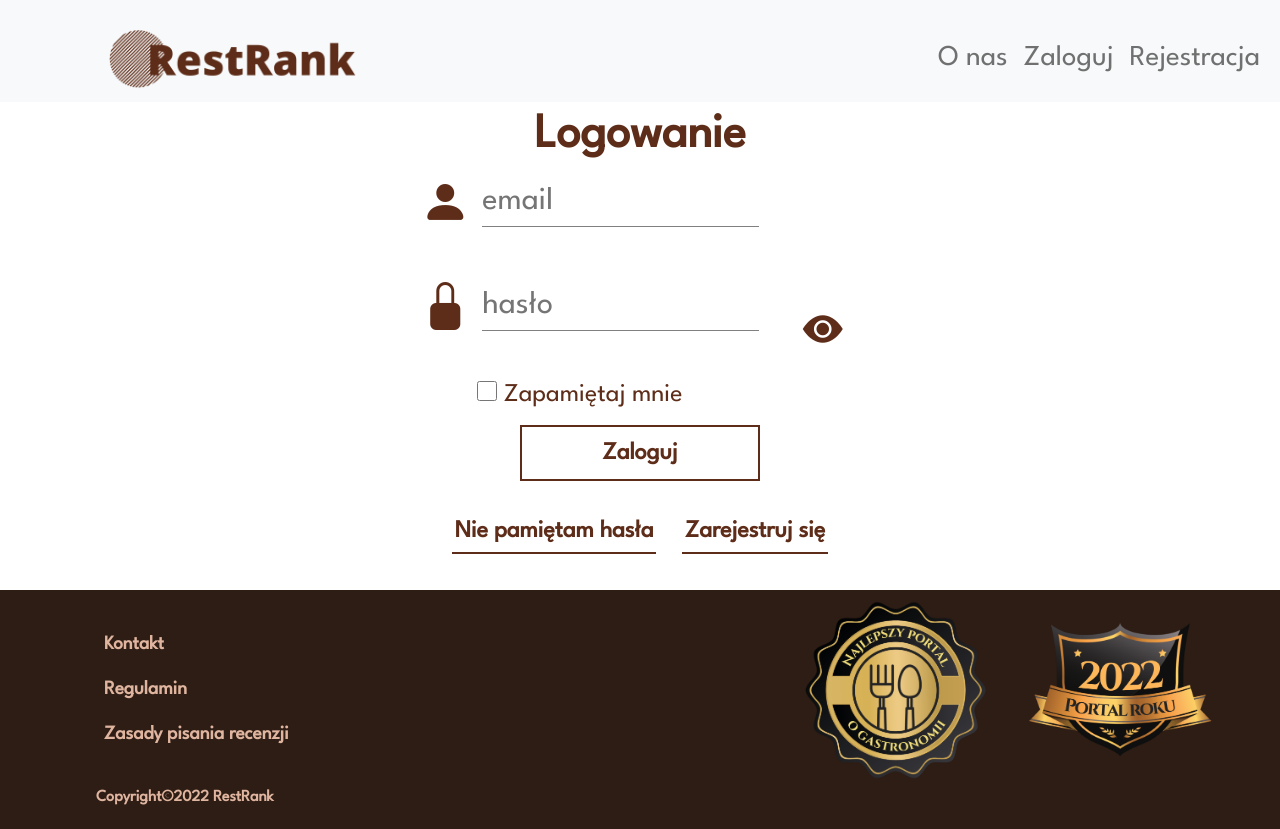
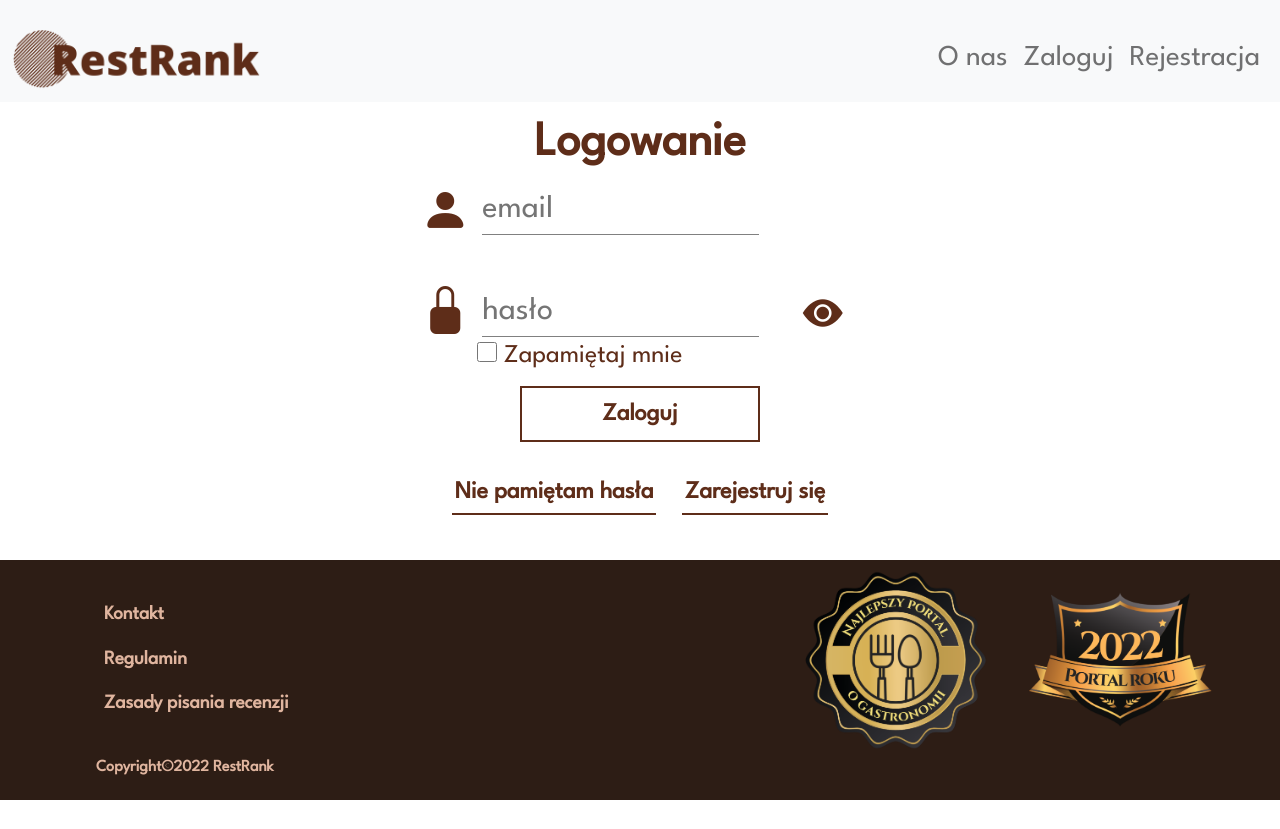
Before and after one commit to GrzegorzWanat95/RestRank, a Symfony app: template templates/security/login.html.twig in a window 1280 px wide. Shown: the top 829 px of the page. Run offline with Twig, Linux system fonts and the light colour scheme; the template is opened without the code that fills it, so the values that code supplies are empty; style sheets or scripts are compiled from the project's sources; some libraries are stand-ins or nearby versions.

Commit message:
Frontend fix

```diff
--- a/assets/styles/app.css
+++ b/assets/styles/app.css
@@ -130,13 +130,27 @@ body{
     margin-top: 15px;
     text-align: center;
     display: block;
-    background-color: #2D1D15;
     width: 100%;
     margin:5vw;
 }
 
 .logo{
+    display: flex;
+    justify-self: flex-start;
     max-height: 3em;
+}
+
+.logo__field{
+    display: flex;
+    justify-content: flex-start;
+    justify-items: flex-start;
+    margin-left: 0px;
+    padding-left: 0px;
+}
+
+.field__top{
+    display: flex;
+    border: 1px solid red;
 }
 
 .navbar-nav{
@@ -763,11 +777,19 @@ a{
     font-size: 3rem;
 }
 
-.person{
+.person__login{
     display: flex;
     font-size: 2rem;
     padding-right: 0.5rem;
-    padding-bottom: 2rem;
+    padding-bottom: 0.5rem;
+}
+
+@media screen and (min-width: 770px) {
+    .person__login{
+    display: flex;
+    font-size: 3rem;
+    padding-right: 0.5rem;
+    };
 }
 
 @media screen and (min-width: 770px) {
@@ -805,12 +827,17 @@ a{
     padding-right: 0.5rem;
 }
 
+.eye__field{
+    text-align: center;
+    align-self: center;
+}
+
 .bi-eye-fill{
     font-size: 2rem;
-    padding-bottom: 1.5rem;
+    align-self: center;
+    padding-bottom: -2rem;
     display: flex;
     line-height: 0;
-
 }
 
 @media screen and (min-width: 770px) {
@@ -903,7 +930,6 @@ a{
 
 .btn-outline-secondary{
     display: block;
-    max-width:
 }
 
 .btn__white:hover{
--- a/templates/base.html.twig
+++ b/templates/base.html.twig
@@ -93,7 +93,7 @@
     <div class="bg-light">
         <nav class="navbar navbar-expand-lg navbar-light bg-light pt-4 fixed-top d-xxl-block d-xl-block d-lg-block d-md-block d-sm-none d-none">
             <div class="container-fluid">
-            <a class="navbar-brand" href="/"><img class="logo d-block" src="{{ asset('build/images/logo.png') }}" alt="logo RestRank"></a>
+            <a class="navbar-brand logo__field" href="/"><img class="logo d-block" src="{{ asset('build/images/logo.png') }}" alt="logo RestRank"></a>
             <button class="navbar-toggler" type="button" data-bs-toggle="collapse" data-bs-target="#navbarNavAltMarkup" aria-controls="navbarNavAltMarkup" aria-expanded="false" aria-label="Toggle navigation">
                 <span class="navbar-toggler-icon"></span>
             </button>
@@ -111,7 +111,7 @@
         </nav>
         <nav class="navbar navbar-expand-lg navbar-light bg-white pt-4 d-xxl-none d-xl-none d-lg-none d-md-none d-sm-block d-block">
             <div class="container-fluid">
-            <a class="navbar-brand" href="./index.html"><img class="logo d-block" src="{{ asset('build/images/sygnet.png') }}" alt="logo RestRank"></a>
+            <a class="navbar-brand logo__field" href="./index.html"><img class="logo d-block" src="{{ asset('build/images/sygnet.png') }}" alt="logo RestRank"></a>
             <button class="navbar-toggler" type="button" data-bs-toggle="collapse" data-bs-target="#navbarNavAltMarkup__alternative" aria-controls="navbarNavAltMarkup__alternative" aria-expanded="false" aria-label="Toggle navigation">
                 <span class="navbar-toggler-icon"></span>
             </button>
--- a/templates/security/login.html.twig
+++ b/templates/security/login.html.twig
@@ -25,26 +25,26 @@
                         </div>
                     <div id="login_hidden">
                         <div class="form-inline my-2 my-lg-0 d-flex">
-                            <div class="person col-2 justify-content-end align-items-end align-content-end">
+                            <div class="person__login col-2 justify-content-end align-items-end align-content-end">
                                 <i class="bi bi-person-fill"></i>
                             </div>
                             <div class="col-8">
                                 <input id="login__field" type="email" placeholder="email" value="{{ last_username }}" name="email" id="inputEmail" class="user__form__login login__field widget__field" autocomplete="email" required="required">
                             </div>
                         </div>
-                        <div class="form-inline my-2 my-lg-0 d-flex">
-                            <div class="person col-2 justify-content-end align-items-end align-content-end">
-                                <i class="bi bi-lock-fill"></i>
+                        <div class="form-inline my-2 my-lg-0 d-flex align-items-end">
+                            <div class="person__login col-2 justify-content-end align-items-end align-content-center">
+                                <i class="bi bi-lock-fill d-flex"></i>
                             </div>
                             <div class="col-8 field__empty">
                                 <input id="password__field" placeholder="hasło" type="password" name="password" id="inputPassword" class="user__form__login login__field  widget__field" autocomplete="current-password" required="required">
                                 <input type="hidden" name="_csrf_token" value="{{ csrf_token('authenticate') }}">
                             </div>
-                            <div class="col-2">
-                                <button id="eye__hide" class="close"><i class="bi bi-eye-fill"></i></button>
+                            <div class="col-2 eye__field d-flex">
+                                <button id="eye__hide" class="close d-flex"><i class="bi bi-eye-fill"></i></button>
                             </div>
                         </div>
-                        <div class="checkbox__field pt-2 my-lg-0 d-flex align-items-center">
+                        <div id="eye" class="checkbox__field pt-2 my-lg-0 d-flex align-items-center">
                                 <div class="person col-2 justify-content-end align-items-end align-content-end">
                                     <i class="bi bi-person-fill hidden"></i>
                                 </div>
```
